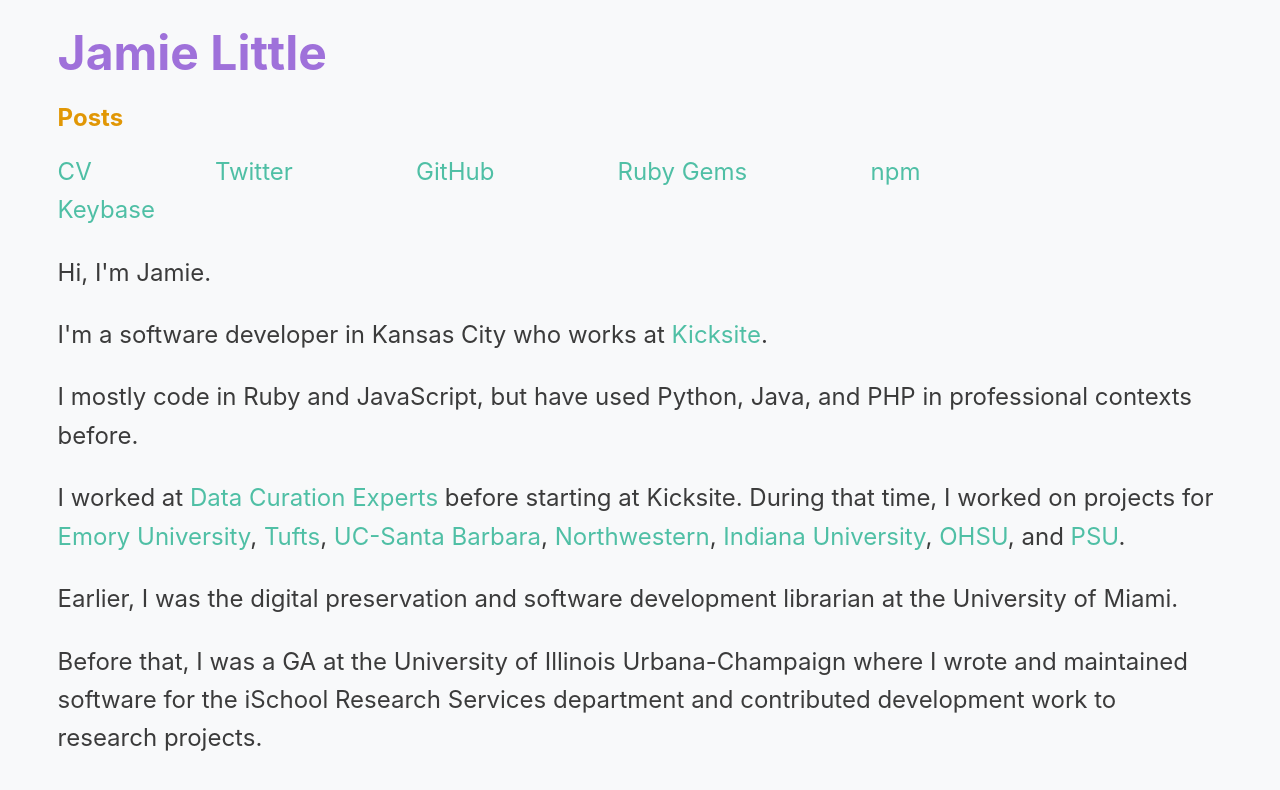
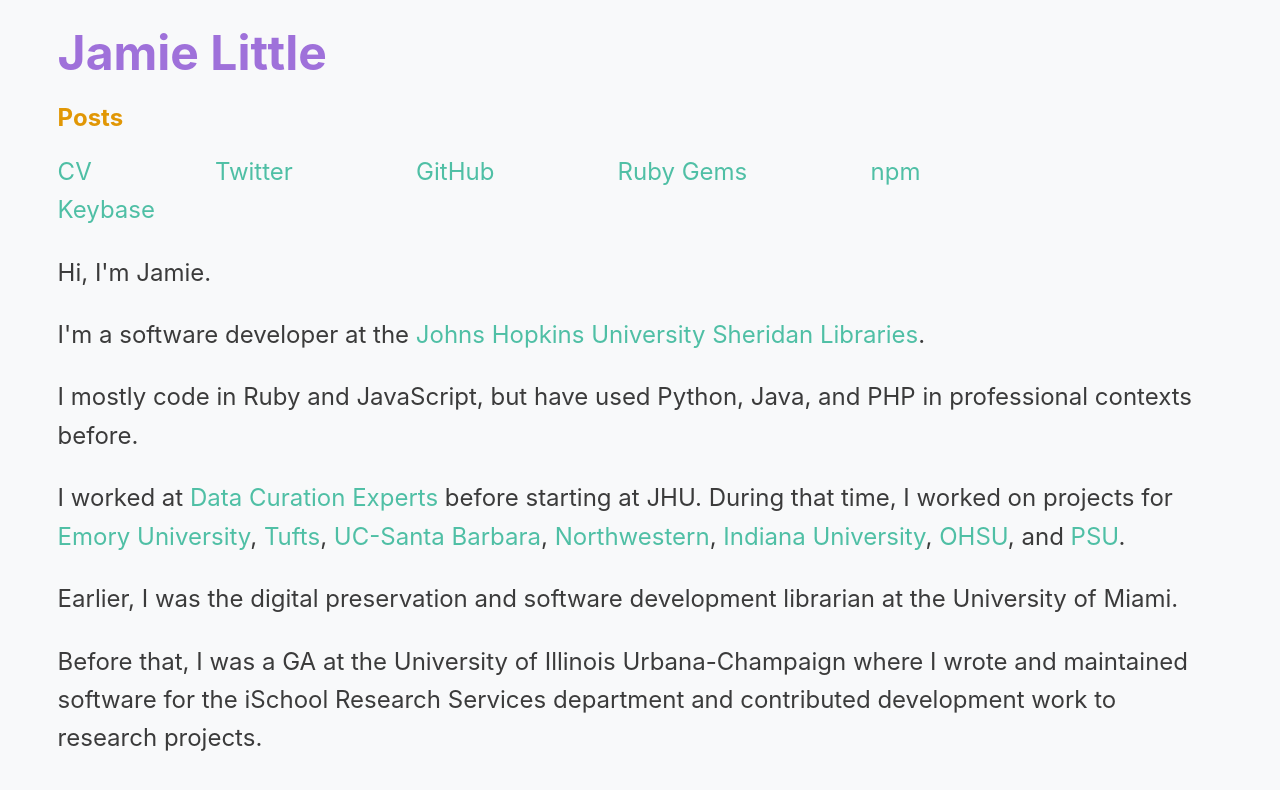
Before and after one commit to little9/little9.github.io, a Jekyll site: the page built from index.html, in a window 1280 px wide. Shown: the top 790 px of the page. Built offline with Jekyll 4.4.1, drawn with Linux system fonts in a browser that asks for light colours; nearby versions of some CDN libraries.

Commit message:
Update index.html

```diff
--- a/index.html
+++ b/index.html
@@ -6,11 +6,11 @@
 <div class="home">
   <p>Hi, I'm Jamie.</p>
   <p>
-    I'm a software developer in Kansas City who works at <a href="https://kicksite.com">Kicksite</a>.
+    I'm a software developer at the <a href="https://library.jhu.edu/">Johns Hopkins University Sheridan Libraries</a>.
   </p>
   <p>I mostly code in Ruby and JavaScript, but have used Python, Java, and PHP in professional contexts before.
   </p>
-  <p>I worked at <a href="https://curationexperts.com">Data Curation Experts</a> before starting at Kicksite. During that time, I worked on projects for <a
+  <p>I worked at <a href="https://curationexperts.com">Data Curation Experts</a> before starting at JHU. During that time, I worked on projects for <a
       href="https://github.com/curationexperts/laevigata">Emory University</a>, <a href="https://github.com/curationexperts/epigaea">Tufts</a>,
     <a href="https://github.com/curationexperts/aster">UC-Santa Barbara</a>, <a href="https://github.com/avalonmediasystem/avalon-iiif-player">Northwestern</a>,
     <a href="https://github.com/avalonmediasystem/avalon-iiif-player">Indiana University</a>, <a href="https://github.com/curationexperts/mahonia">OHSU</a>,
```
